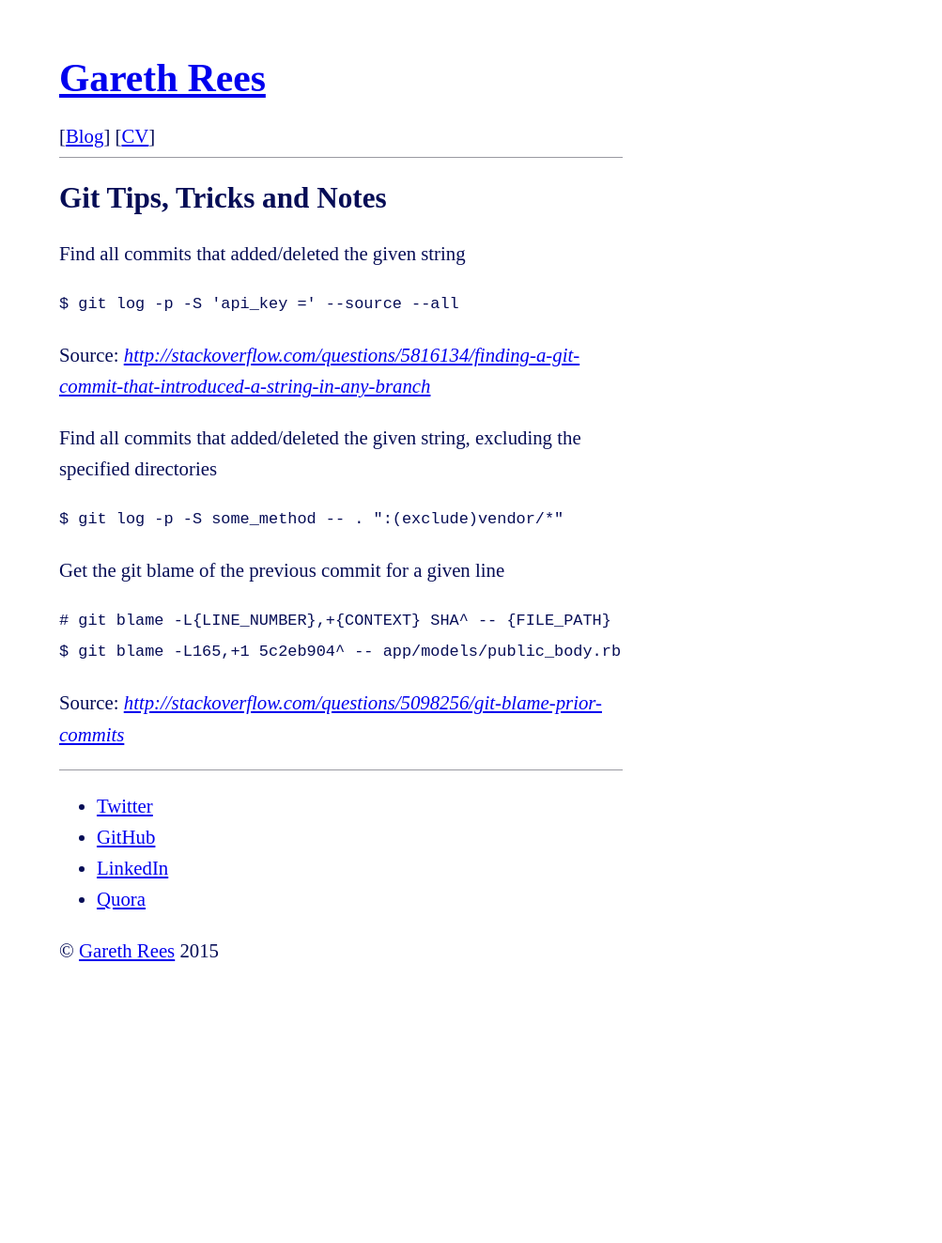
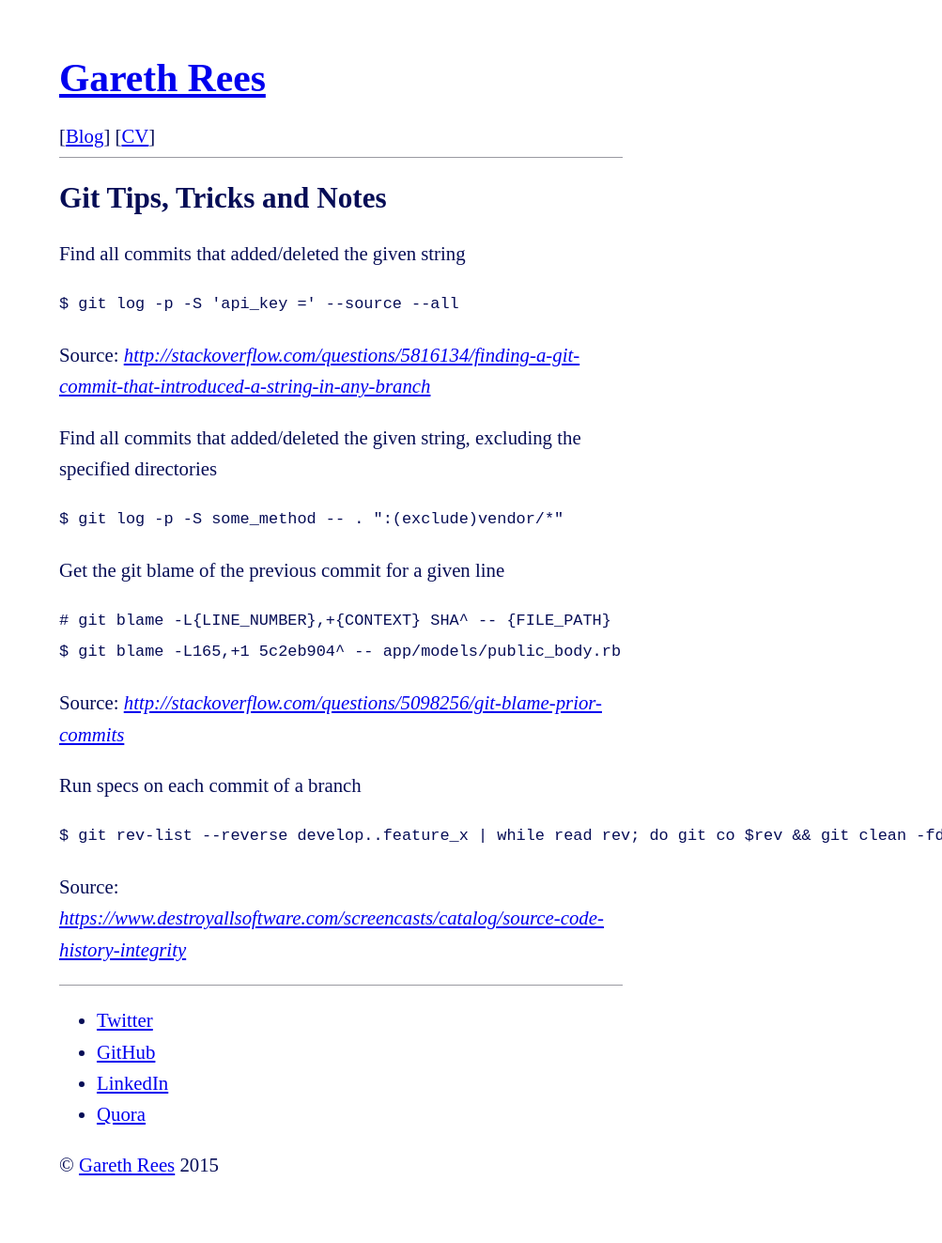
Before and after one commit to garethrees/garethrees.github.com, a Jekyll site: the page built from _posts/2014-10-03-git-notes.md, in a window 1280 px wide. Shown: the whole page at 94% size, without its empty margins (277-1280 px from the left). Built offline with Jekyll 4.4.1, drawn with Linux system fonts in a browser that asks for light colours; before the commit the page ends 1094 px from its top, so only the background shows below that.

Commit message:
Run specs on all commits

```diff
--- a/_posts/2014-10-03-git-notes.md
+++ b/_posts/2014-10-03-git-notes.md
@@ -21,3 +21,9 @@ Get the git blame of the previous commit for a given line
     $ git blame -L165,+1 5c2eb904^ -- app/models/public_body.rb
 
 Source: _<http://stackoverflow.com/questions/5098256/git-blame-prior-commits>_
+
+Run specs on each commit of a branch
+
+    $ git rev-list --reverse develop..feature_x | while read rev; do git co $rev && git clean -fd && bin/rspec; done; git co feature_x
+
+Source: _<https://www.destroyallsoftware.com/screencasts/catalog/source-code-history-integrity>_
```
